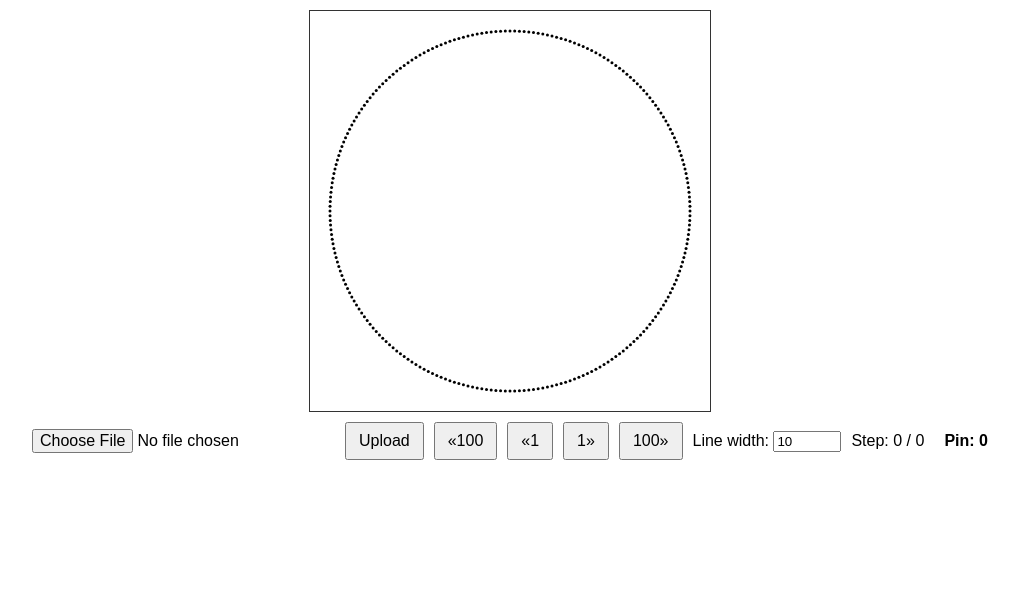
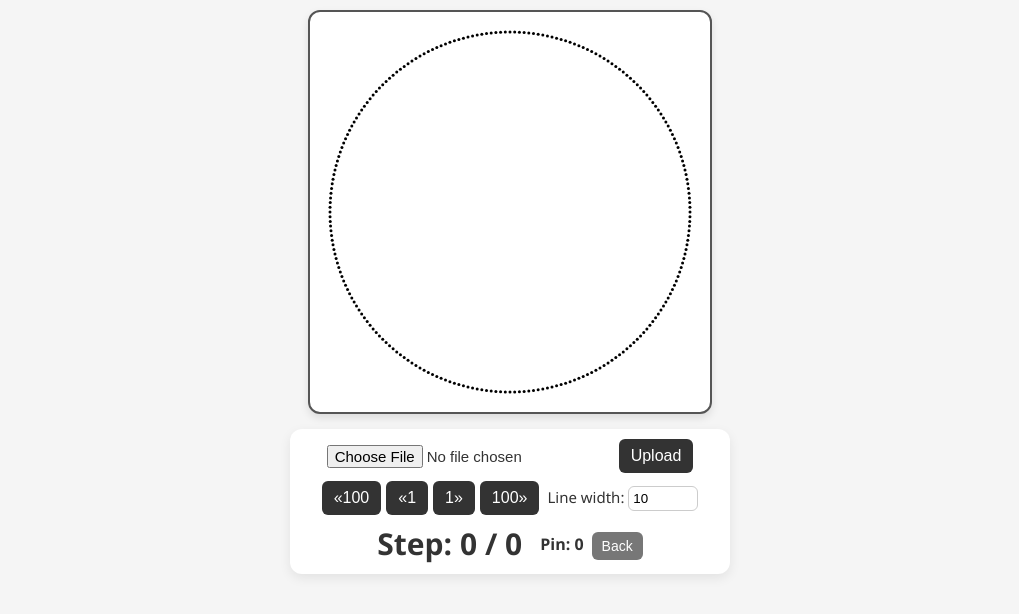
Before and after one commit to alexetereum/stringart, a plain HTML site: page visual.html in a window 1280 px wide. Shown: the whole page, without its empty margins (130-1149 px from the left). Drawn offline with Linux system fonts and the light colour scheme.

Commit message:
Add files via upload

```diff
--- a/visual.html
+++ b/visual.html
@@ -5,43 +5,117 @@
 <meta name="viewport" content="width=device-width, initial-scale=1.0">
 <style>
   body {
-    margin: 10px;
+    margin: 0;
+    padding: 10px;
     display: flex;
     flex-direction: column;
     align-items: center;
-    font-family: Arial, sans-serif;
-    background: #fff;
+    font-family: 'Segoe UI', Tahoma, Geneva, Verdana, sans-serif;
+    background: #f5f5f5;
+    color: #333;
   }
+
   canvas {
-    border: 1px solid #333;
+    border-radius: 12px;
+    border: 2px solid #555;
     background: #fff;
     max-width: 95vw;
     height: auto;
+    box-shadow: 0 4px 8px rgba(0,0,0,0.1);
+    margin-bottom: 15px;
   }
+
   #controls {
-    margin-top: 10px;
+    width: 95%;
+    max-width: 420px;
     display: flex;
     flex-wrap: wrap;
-    gap: 10px;
+    gap: 8px;
     justify-content: center;
     align-items: center;
+    padding: 10px;
+    border-radius: 12px;
+    background: #fff;
+    box-shadow: 0 4px 12px rgba(0,0,0,0.08);
   }
+
   input[type=number] {
     width: 60px;
+    border-radius: 6px;
+    border: 1px solid #ccc;
+    padding: 4px;
   }
+
   button {
     padding: 8px 12px;
     font-size: 16px;
+    border-radius: 6px;
+    border: none;
+    background: #333;
+    color: #fff;
+    cursor: pointer;
+    transition: all 0.2s ease;
   }
+
+  button:hover {
+    background: #555;
+  }
+
   input[type=file] {
-    font-size: 16px;
+    font-size: 15px;
   }
+
   label {
-    font-size: 16px;
+    font-size: 15px;
   }
+
   #currentPin {
     font-weight: bold;
     margin-left: 10px;
+  }
+
+  /* Group step buttons together */
+  .step-buttons {
+    display: flex;
+    gap: 5px;
+    flex-wrap: wrap;
+  }
+
+  /* Back button style */
+  .back-button {
+    background: #777;
+    color: #fff;
+    font-size: 14px;
+    padding: 6px 10px;
+    border-radius: 6px;
+    margin-top: 4px;
+  }
+
+  .back-button:hover {
+    background: #555;
+  }
+
+  /* Mobile-specific adjustments */
+  @media (max-width: 480px) {
+    #controls {
+      flex-direction: column;
+      padding: 8px;
+      gap: 6px;
+    }
+
+    .step-buttons {
+      justify-content: center;
+      flex-wrap: wrap;
+    }
+
+    button, input[type=file], label {
+      font-size: 14px;
+      padding: 6px 8px;
+    }
+
+    input[type=number] {
+      width: 80%;
+    }
   }
 </style>
 </head>
@@ -52,13 +126,21 @@
 <div id="controls">
   <input type="file" id="fileInput" accept=".txt">
   <button onclick="loadFile()">Upload</button>
-  <button onclick="step(-100)">«100</button>
-  <button onclick="step(-1)">«1</button>
-  <button onclick="step(1)">1»</button>
-  <button onclick="step(100)">100»</button>
+
+  <!-- Step navigation buttons grouped -->
+  <div class="step-buttons">
+    <button onclick="step(-100)">«100</button>
+    <button onclick="step(-1)">«1</button>
+    <button onclick="step(1)">1»</button>
+    <button onclick="step(100)">100»</button>
+  </div>
+
   <label>Line width: <input type="number" id="lineWidth" min="1" max="100" value="10"></label>
-  <span>Step: <span id="currentStep">0</span> / <span id="totalSteps">0</span></span>
+  <span style="font-size: 30px; font-weight: bold;">Step: <span id="currentStep">0</span> / <span id="totalSteps">0</span></span>
   <span id="currentPin">Pin: 0</span>
+
+  <!-- Back button -->
+  <button class="back-button" onclick="window.location.href='index.html'">Back</button>
 </div>
 
 <script>
@@ -72,7 +154,7 @@ let currentIndex = 0;
 
 // Responsive canvas
 function resizeCanvas() {
-  const size = Math.min(window.innerWidth * 0.95, 400); // max 400px
+  const size = Math.min(window.innerWidth * 0.95, 400);
   canvas.width = size;
   canvas.height = size;
   computePins();
@@ -82,7 +164,7 @@ function resizeCanvas() {
 // Compute pin positions
 function computePins() {
   pins = [];
-  const radius = canvas.width / 2 * 0.9; // leave margin
+  const radius = canvas.width / 2 * 0.9;
   for (let i = 0; i < pinCount; i++) {
     const angle = (2 * Math.PI / pinCount) * i - Math.PI/2;
     pins.push({ x: radius * Math.cos(angle), y: radius * Math.sin(angle) });
@@ -95,9 +177,8 @@ function drawLines(step) {
 
   ctx.save();
   ctx.translate(canvas.width/2, canvas.height/2);
-  ctx.rotate(Math.PI / 2); // 90° rotation
+  ctx.rotate(Math.PI / 2);
 
-  // Draw pins
   ctx.fillStyle = '#000';
   for (let pin of pins) {
     ctx.beginPath();
@@ -105,7 +186,6 @@ function drawLines(step) {
     ctx.fill();
   }
 
-  // Draw lines
   ctx.strokeStyle = '#000';
   let userWidth = parseInt(document.getElementById('lineWidth').value, 10) || 10;
   ctx.lineWidth = Math.max(0.1, userWidth / 100);
@@ -120,7 +200,6 @@ function drawLines(step) {
 
   ctx.restore();
 
-  // Update current pin number
   if(sequence.length > 0 && step > 0) {
     document.getElementById('currentPin').textContent = "Pin: " + sequence[step-1];
   } else {
@@ -135,6 +214,9 @@ function step(amount) {
   if (currentIndex > sequence.length - 1) currentIndex = sequence.length - 1;
   document.getElementById('currentStep').textContent = currentIndex;
   drawLines(currentIndex);
+
+  // Save current step to localStorage
+  localStorage.setItem('currentStep', currentIndex);
 }
 
 // Load file
@@ -147,30 +229,36 @@ function loadFile() {
   reader.onload = function(e) {
     const content = e.target.result.trim();
     sequence = content.split(/[\s,]+/).map(Number);
-    currentIndex = 0;
+
+    // Restore last saved step if exists
+    const savedStep = parseInt(localStorage.getItem('currentStep'), 10);
+    currentIndex = savedStep >= 0 && savedStep < sequence.length ? savedStep : 0;
+
     document.getElementById('currentStep').textContent = currentIndex;
     document.getElementById('totalSteps').textContent = sequence.length - 1;
     drawLines(currentIndex);
 
-    // Save to localStorage
+    // Save sequence to localStorage
     localStorage.setItem('pinSequence', JSON.stringify(sequence));
   }
   reader.readAsText(file);
 }
 
-// Load from localStorage if available
+// Load sequence and step from localStorage
 function loadFromMemory() {
   const stored = localStorage.getItem('pinSequence');
   if (stored) {
     sequence = JSON.parse(stored);
-    currentIndex = 0;
+    const savedStep = parseInt(localStorage.getItem('currentStep'), 10);
+    currentIndex = savedStep >= 0 && savedStep < sequence.length ? savedStep : 0;
+
     document.getElementById('currentStep').textContent = currentIndex;
     document.getElementById('totalSteps').textContent = sequence.length - 1;
     drawLines(currentIndex);
   }
 }
 
-// Update line width dynamically
+// Line width listener
 document.getElementById('lineWidth').addEventListener('change', () => drawLines(currentIndex));
 
 window.addEventListener('resize', resizeCanvas);
```
